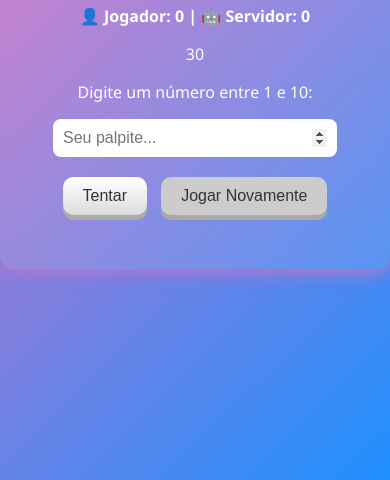
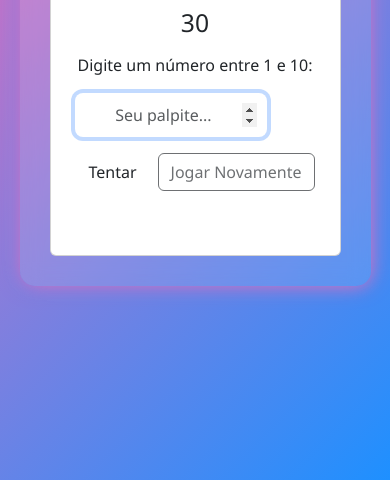
Before and after one commit to rom-dev-silva/jogo-advinha, a plain HTML site: page index.html in a window 390 px wide. Shown: the part 364-844 px from the top of the page. Drawn offline with nearby package versions, Linux system fonts and the light colour scheme.

Commit message:
Update index.html
feat: implement Bootstrap for responsive layout and improved UI styling

```diff
--- a/index.html
+++ b/index.html
@@ -1,33 +1,58 @@
 <!DOCTYPE html>
 <html lang="pt-BR">
 <head>
-  <meta charset="UTF-8" />
-  <meta name="viewport" content="width=device-width, initial-scale=1" />
+  <meta charset="UTF-8">
+  <meta name="viewport" content="width=device-width, initial-scale=1">
+
   <title>Jogo do Número Mágico</title>
-  <link rel="stylesheet" href="style.css" />
-  <link rel="icon" type="image/png" href="img/favicon.png" />
 
+  <!-- Bootstrap -->
+  <link href="https://cdn.jsdelivr.net/npm/bootstrap@5.3.8/dist/css/bootstrap.min.css" rel="stylesheet">
+
+  <link rel="stylesheet" href="style.css">
 </head>
-<body>
-  <div class="container">
-    <h1>🎯 Jogo do Número Mágico</h1>
 
-    <div id="placar">
+<body class="d-flex justify-content-center align-items-center vh-100 text-white">
+
+  <div class="container text-center">
+
+    <div class="card game-card mx-auto p-4">
+
+      <h1 class="mb-3">🎯 Jogo do Número Mágico</h1>
+
+      <p class="fw-bold">
         👤 Jogador: <span id="pontosUsuario">0</span> |
         🤖 Servidor: <span id="pontosServidor">0</span>
+      </p>
+
+      <h2 id="cronometro" class="mb-3">60</h2>
+
+      <p>Digite um número entre 1 e 10:</p>
+
+      <input
+        type="number"
+        id="entrada"
+        class="form-control text-center mb-3"
+        min="1" max="10"
+        placeholder="Seu palpite..."
+      >
+
+      <div class="d-flex justify-content-center gap-2">
+
+        <button id="tentarBtn" class="btn game-btn">
+          Tentar
+        </button>
+
+        <button id="reiniciarBtn" class="btn game-btn" disabled>
+          Jogar Novamente
+        </button>
+
       </div>
 
-    <p id="cronometro">60</p>
+      <p id="mensagem" class="mt-4 fw-bold"></p>
 
-    <p>Digite um número entre 1 e 10:</p>
-    <input type="number" id="entrada" min="1" max="10" placeholder="Seu palpite..." />
-
-    <div class="botoes">
-      <button id="tentarBtn" class="btn3d">Tentar</button>
-      <button id="reiniciarBtn" class="btn3d" disabled>Jogar Novamente</button>
     </div>
 
-    <p id="mensagem"></p>
   </div>
 
 <script src="script.js"></script>
```
Lines whose indentation alone changed are shown as unchanged.
